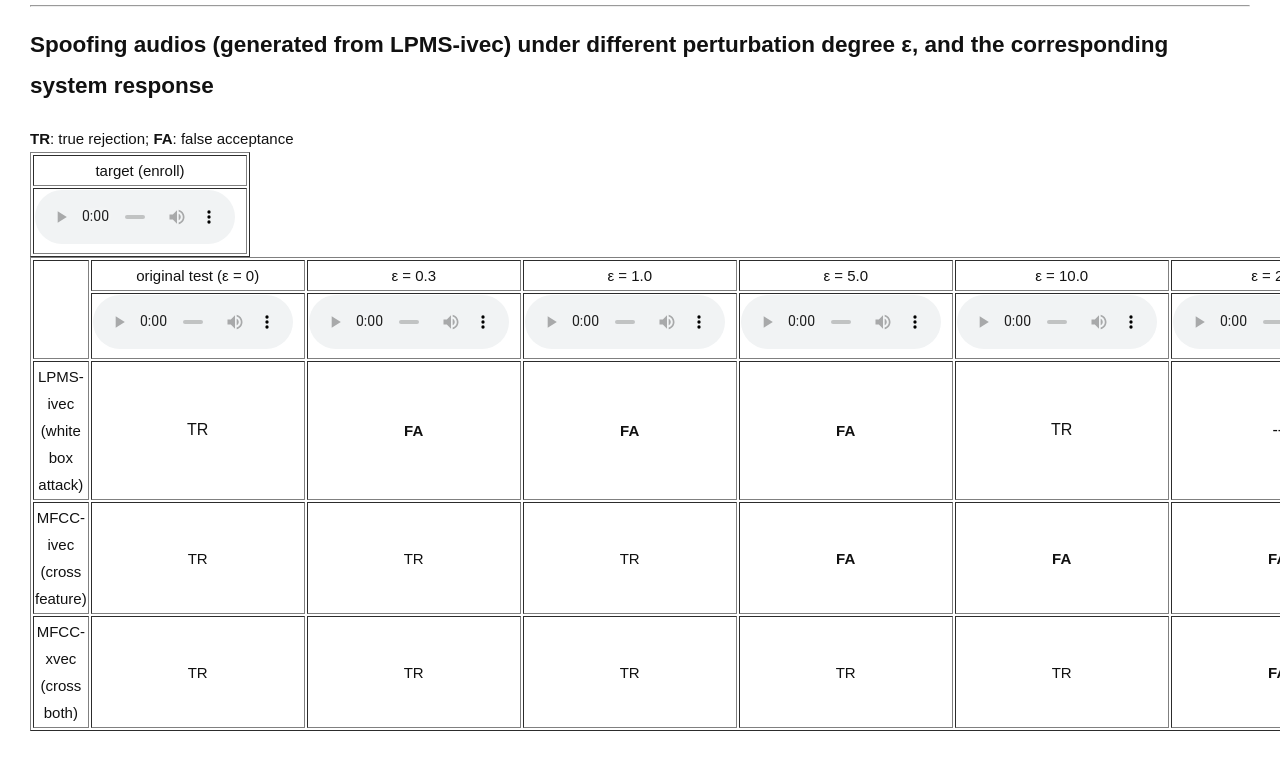
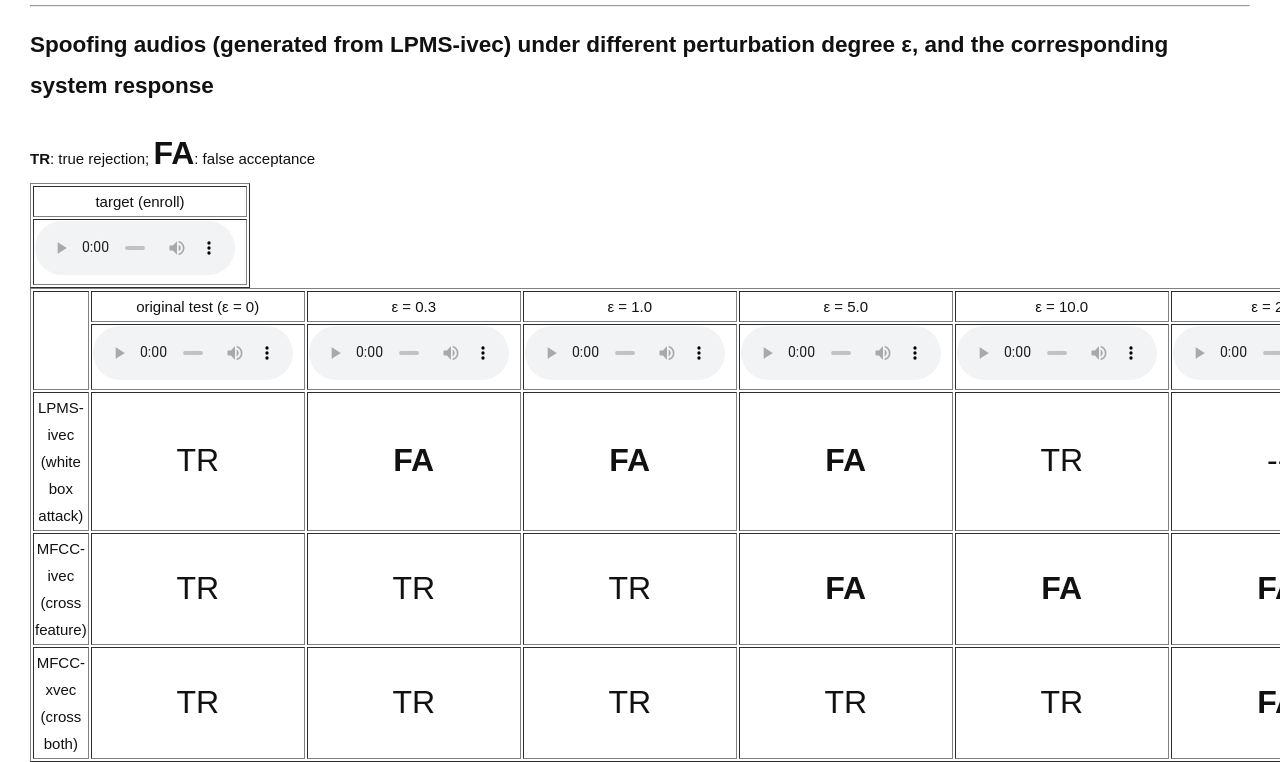
Before and after one commit to lixucuhk/adversarial-samples-attacking-ASV-systems, a plain HTML site: page index.html in a window 1280 px wide. Shown: the part 421-1183 px from the top of the page. Before the commit the page ends 1152 px from the top, so only its background shows below. Drawn offline with Linux system fonts and the light colour scheme.

Commit message:
adjust web style

```diff
--- a/index.html
+++ b/index.html
@@ -48,7 +48,7 @@ audio {
     <li>For comparison, some audios of native-like pronunciations are also listed below for your reference.</li>
   </ul> -->
   <h2>Spoofing audios (generated from LPMS-ivec) under different perturbation degree &epsilon;, and the corresponding system response</h2>
-  <b>TR</b>: true rejection; <b>FA</b>: false acceptance
+  <b>TR</b>: true rejection; <font size="6"><b>FA</b></font>: false acceptance
   <div style="position:absolute;left:30px">
     <!-- <li>&epsilon; = 0.3, 1.0, 5.0, 10.0 </li> -->
 
@@ -126,36 +126,36 @@ audio {
       </tr>
       <tr>
         <td align="center" >LPMS-ivec<br />(white box attack)</td>
-        <td align="center"><font size="3">TR</font></td>
-        <td align="center"><b>FA</b></td>
-        <td align="center"><b>FA</b></td>
-        <td align="center"><b>FA</b></td>
-        <td align="center"><font size="3">TR</font></td>
-        <td align="center"><font size="3">--</font></td>
-        <td align="center"><font size="3">--</font></td>
-        <td align="center"><font size="3">--</font></td>
+        <td align="center"><font size="6">TR</font></td>
+        <td align="center"><font size="6"><b>FA</b></font></td>
+        <td align="center"><font size="6"><b>FA</b></font></td>
+        <td align="center"><font size="6"><b>FA</b></font></td>
+        <td align="center"><font size="6">TR</font></td>
+        <td align="center"><font size="6">--</font></td>
+        <td align="center"><font size="6">--</font></td>
+        <td align="center"><font size="6">--</font></td>
       </tr>
       <tr>
         <td align="center" >MFCC-ivec<br />(cross feature)</td>
-        <td align="center">TR</td>
-        <td align="center">TR</td>
-        <td align="center">TR</td>
-        <td align="center"><b>FA</b></td>
-        <td align="center"><b>FA</b></td>
-        <td align="center"><b>FA</b></td>
-        <td align="center"><b>FA</b></td>
-        <td align="center">TR</td>
+        <td align="center"><font size="6">TR</font></td>
+        <td align="center"><font size="6">TR</font></td>
+        <td align="center"><font size="6">TR</font></td>
+        <td align="center"><font size="6"><b>FA</b></font></td>
+        <td align="center"><font size="6"><b>FA</b></font></td>
+        <td align="center"><font size="6"><b>FA</b></font></td>
+        <td align="center"><font size="6"><b>FA</b></font></td>
+        <td align="center"><font size="6">TR</font></td>
       </tr>
       <tr>
         <td align="center" >MFCC-xvec<br />(cross both)</td>
-        <td align="center">TR</td>
-        <td align="center">TR</td>
-        <td align="center">TR</td>
-        <td align="center">TR</td>
-        <td align="center">TR</td>
-        <td align="center"><b>FA</b></td>
-        <td align="center">TR</td>
-        <td align="center">TR</td>
+        <td align="center"><font size="6">TR</font></td>
+        <td align="center"><font size="6">TR</font></td>
+        <td align="center"><font size="6">TR</font></td>
+        <td align="center"><font size="6">TR</font></td>
+        <td align="center"><font size="6">TR</font></td>
+        <td align="center"><font size="6"><b>FA</b></font></td>
+        <td align="center"><font size="6">TR</font></td>
+        <td align="center"><font size="6">TR</font></td>
       </tr>
     </table>
 
```
